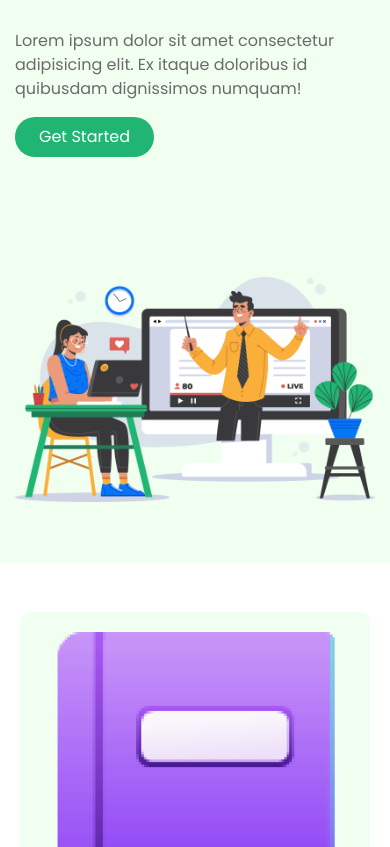
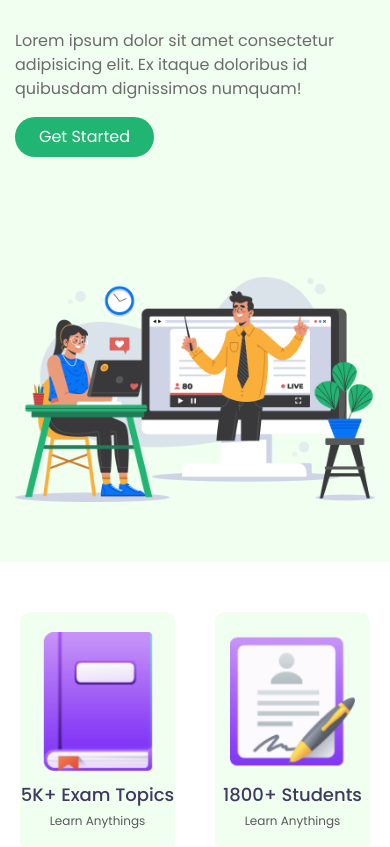
Before and after one commit to Mahmud-Alam/e-school, a plain HTML site: page index.html in a window 390 px wide. Shown: the part 253-1100 px from the top of the page. Drawn offline with nearby package versions, Linux system fonts and the light colour scheme.

Commit message:
responsive for tab

```diff
--- a/style.css
+++ b/style.css
@@ -260,6 +260,9 @@ footer li:hover{
     }
     .color-topic-p{
         font-size: 12px;
+    }
+    .col-outside-topic{
+        width: 50%;
     }
 
 
```
